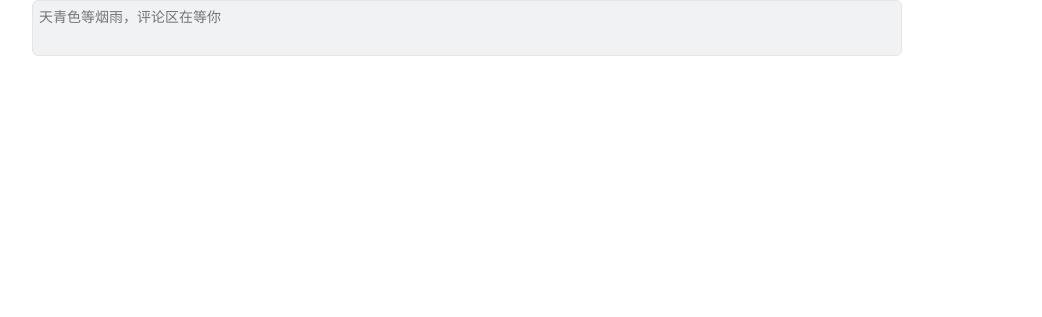
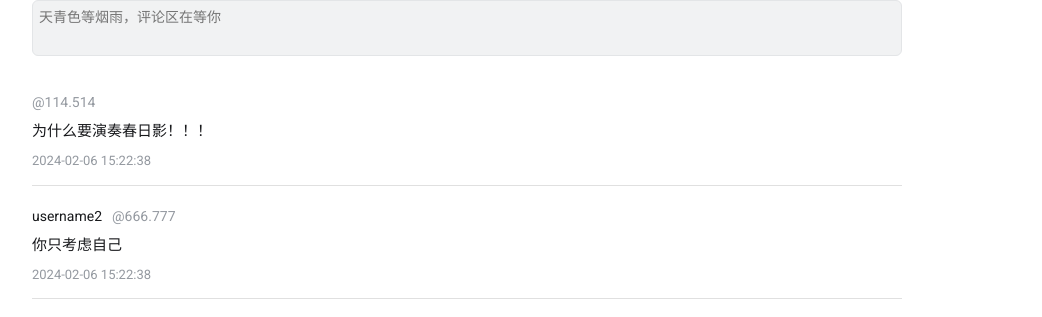
Before and after one commit to WangshuXC/12club-web, a Vue app in the folder FrontEnd/: page /animeplay/14 in a window 1280 px wide. Shown: the part 921-1238 px from the top of the page, without its empty margins (0-1042 px from the left). Built offline with nearby package versions, Linux system fonts and the light colour scheme; no server answers.

Commit message:
添加了评论的样式

```diff
--- a/FrontEnd/src/views/AdminView.vue
+++ b/FrontEnd/src/views/AdminView.vue
@@ -35,7 +35,8 @@
             <!-- <v-btn @click="dialog = !dialog" style="width: 50%;margin: auto;" color="success" size="large">Add</v-btn> -->
             <v-dialog v-model="dialog" max-width="50%" persistent>
                 <template v-slot:activator="{ props: activatorProps }">
-                    <v-btn v-bind="activatorProps" style="width: 50%; margin: auto;" color="success" size="large">
+                    <v-btn v-bind="activatorProps" style="width: 50%; margin: auto;" color="success" size="large"
+                        @click="sortFile()">
                         Add
                     </v-btn>
 
@@ -102,6 +103,12 @@ export default {
         showAddEditor(type) {
             this.addForm.type = type;
             this.showEditor = true;
+        },
+        sortFile() {
+            console.log(this.addForm.addFiles);
+            this.addForm.addFiles.sort((a, b) => a.name.localeCompare(b.name));
+            console.log('-----------------');
+            console.log(this.addForm.addFiles);
         },
         addUpload() {
             // this.addForm.addFiles.sort((a, b) => {
--- a/FrontEnd/src/views/AnimePlay.vue
+++ b/FrontEnd/src/views/AnimePlay.vue
@@ -82,6 +82,22 @@
                     </div>
                 </div>
 
+                <div class="comment-box">
+                    <div class="comment-item" v-for="item in commentList" :key="item.id">
+                        <div class="comment-item-header">
+                            <p class="username" v-show="item.username !== ''">{{ item.username }}</p>
+                            <p class="ip">@{{ item.ip }}</p>
+                        </div>
+                        <div class="comment-item-content">
+                            <p>{{ item.content }}</p>
+                        </div>
+                        <div class="comment-item-info">
+                            <p class="time">{{ item.time }}</p>
+                        </div>
+                        <v-divider class="bottom-line"></v-divider>
+                    </div>
+                </div>
+
                 <div class="white"></div>
             </div>
         </div>
@@ -113,6 +129,22 @@ export default {
             view_count: 6666,
             download_count: 666,
             description: ``,
+            commentList: [
+                {
+                    id: 1,
+                    username: "",
+                    ip: "114.514",
+                    content: "为什么要演奏春日影！！！",
+                    time: "2024-02-06 15:22:38",
+                },
+                {
+                    id: 2,
+                    username: "username2",
+                    ip: "666.777",
+                    content: "你只考虑自己",
+                    time: "2024-02-06 15:22:38",
+                }
+            ],
         };
     },
     beforeMount() {
@@ -160,9 +192,10 @@ export default {
         },
         initPlayer() {
             this.player = new Plyr('#player', {
-                controls: ['play-large', 'play', 'progress', 'current-time', 'mute', 'volume', 'settings', 'download', 'fullscreen'],
+                controls: ['play-large', 'play', 'progress', 'current-time', 'mute', 'volume', 'settings', 'fullscreen'],
                 speed: { selected: 1, options: [0.5, 0.75, 1, 1.25, 1.5, 2] },
                 autoplay: false,
+                keyboard: { focused: true, global: true },
             });
         },
         changeSource(index) {
@@ -476,6 +509,53 @@ export default {
             }
         }
 
+        .comment-box {
+
+            .comment-item {
+                padding-top: 20px;
+
+                .comment-item-header {
+                    display: flex;
+                    justify-content: flex-start;
+                    align-items: center;
+                    margin-bottom: 4px;
+
+                    .username {
+                        margin-right: 10px;
+                        font-size: 14px;
+                        color: #18191c;
+                    }
+
+                    .ip {
+                        font-size: 14px;
+                        color: #9499a0;
+                    }
+                }
+
+                .comment-item-content {
+                    padding: 2px;
+                    padding-left: 0px;
+                    font-size: 15px;
+                    line-height: 24px;
+                    color: #18191c;
+                    margin-bottom: 6px;
+                }
+
+                .comment-item-info {
+                    display: flex;
+                    justify-content: flex-start;
+                    align-items: center;
+
+                    font-size: 13px;
+                    color: #9499a0;
+                }
+
+                .bottom-line {
+                    margin-top: 14px;
+                }
+            }
+        }
+
         .white {
             width: 100%;
             height: 30vh;
```
